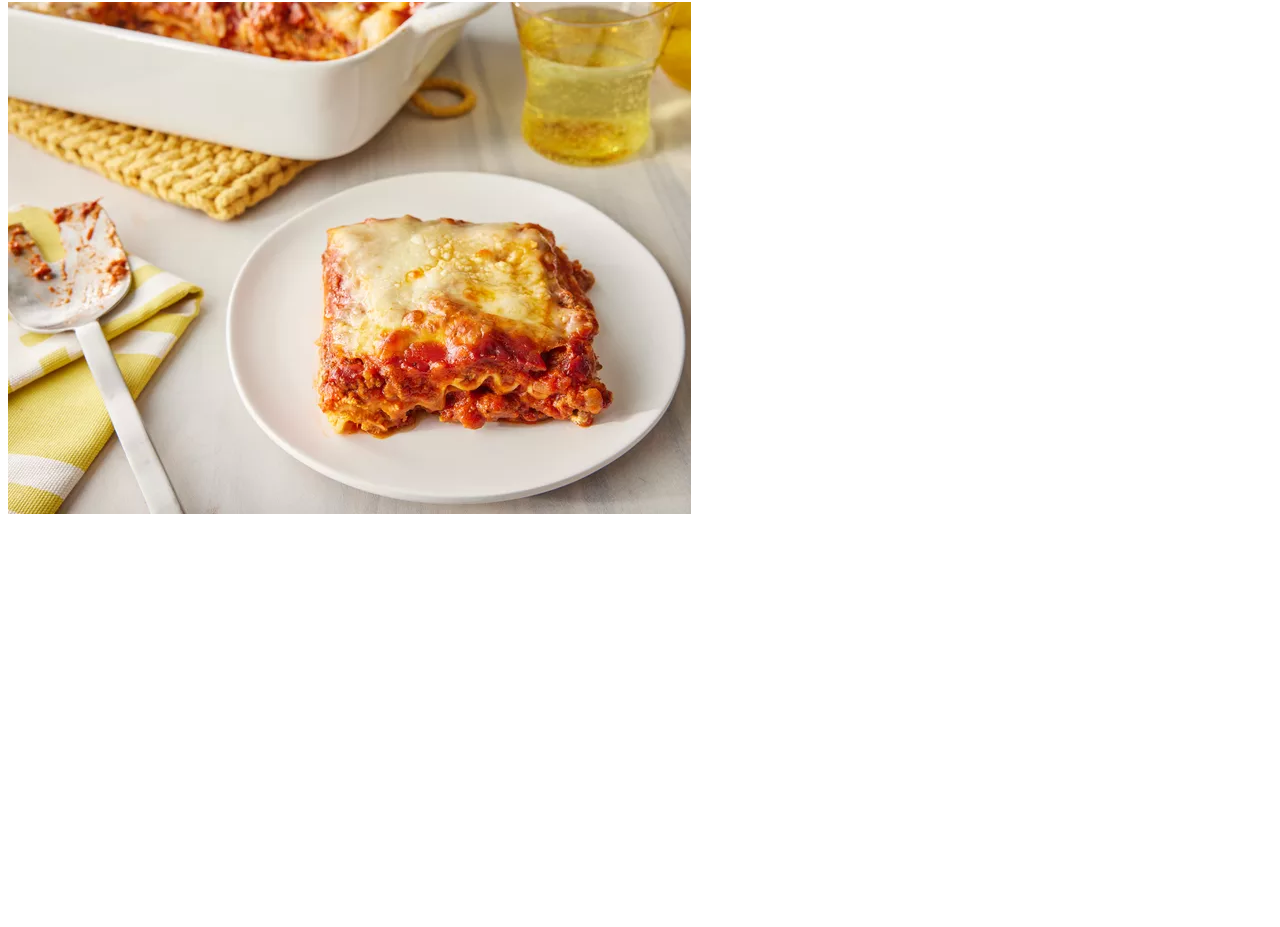
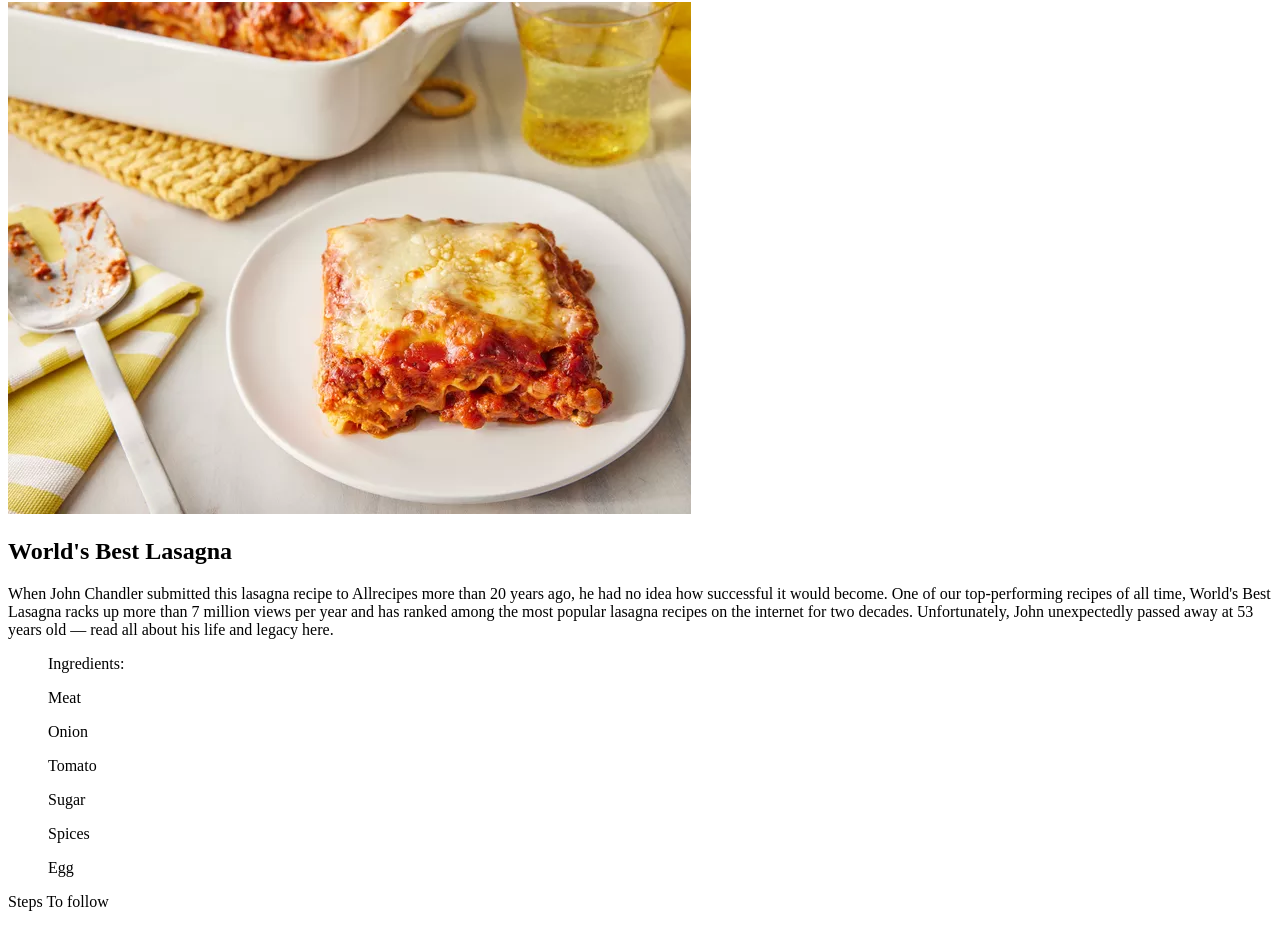
Before and after one commit to Marar101/odin-recipes, a plain HTML site: page recipes/lasagna.html in a window 1280 px wide. Shown: the part 78-1005 px from the top of the page. Before the commit the page ends 800 px from the top, so only its background shows below. Drawn offline with Linux system fonts and the light colour scheme.

Commit message:
update w list 1

```diff
--- a/recipes/lasagna.html
+++ b/recipes/lasagna.html
@@ -8,5 +8,16 @@
 <body>
     <h1>Lasagna Recipes</h1>
     <img src="../img/lasagna.jpg" alt="Beautiful saucy lasagna on a plate" height="512" width="683">
+    <h2>World's Best Lasagna</h2>
+    <p>When John Chandler submitted this lasagna recipe to Allrecipes more than 20 years ago, he had no idea how successful it would become. One of our top-performing recipes of all time, World's Best Lasagna racks up more than 7 million views per year and has ranked among the most popular lasagna recipes on the internet for two decades. Unfortunately, John unexpectedly passed away at 53 years old — read all about his life and legacy here.</p>
+    <ul>Ingredients:</ul>
+    <ul>Meat</ul>
+    <ul>Onion</ul>
+    <ul>Tomato</ul>
+    <ul>Sugar</ul>
+    <ul>Spices</ul>
+    <ul>Egg</ul>
+
+    <p>Steps To follow</p>
 </body>
 </html>
```
